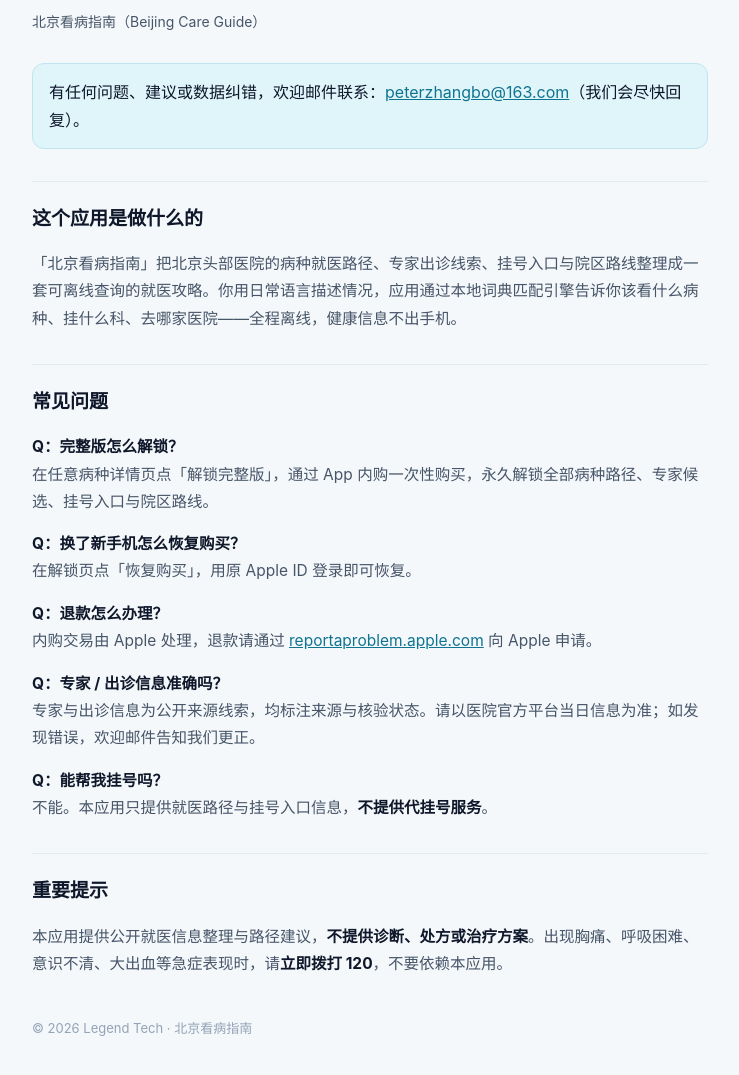
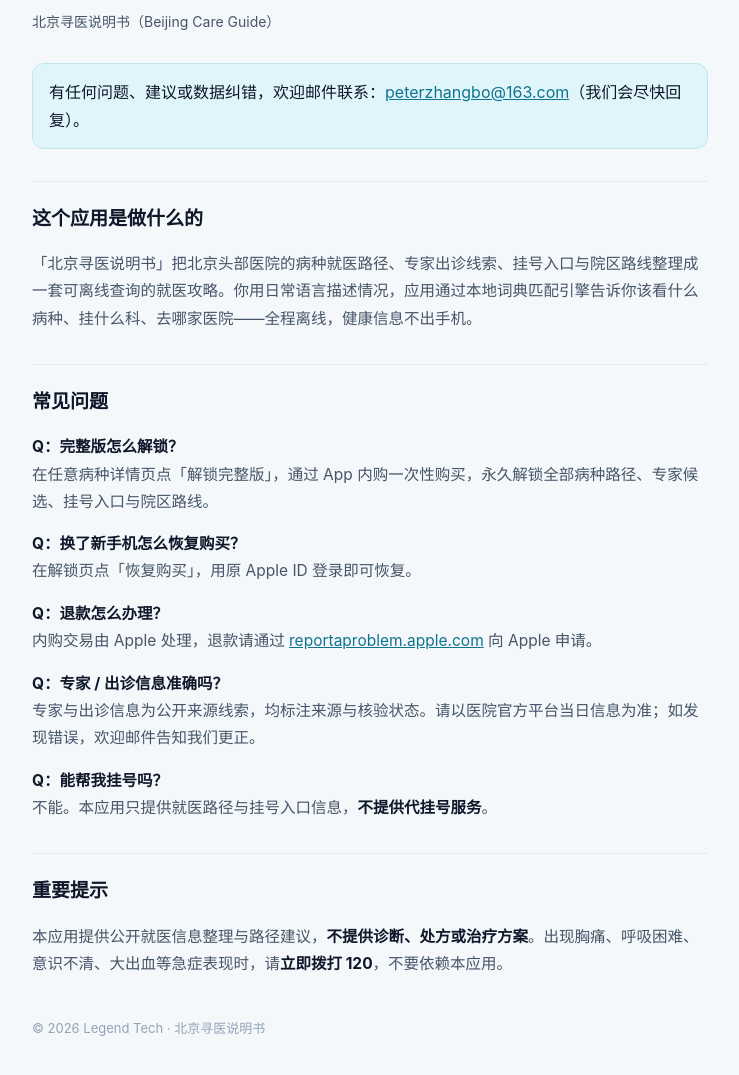
Before and after one commit to peterzhangbo/bjcareguide, a plain HTML site: page support.html in a window 1280 px wide. Shown: the part 83-1158 px from the top of the page, without its empty margins (270-1009 px from the left). Drawn offline with Linux system fonts and the light colour scheme.

Commit message:
统一应用名为北京寻医说明书

```diff
--- a/support.html
+++ b/support.html
@@ -3,7 +3,7 @@
 <head>
 <meta charset="UTF-8">
 <meta name="viewport" content="width=device-width, initial-scale=1">
-<title>技术支持 · 北京看病指南</title>
+<title>技术支持 · 北京寻医说明书</title>
 <style>
   :root { --ink:#0F172A; --ink2:#475569; --line:#E2EAEE; --primary:#0E7490; --bg:#F4F8FA; }
   * { box-sizing:border-box; }
@@ -25,14 +25,14 @@
 <body>
 <div class="wrap">
   <h1>技术支持</h1>
-  <div class="meta">北京看病指南（Beijing Care Guide）</div>
+  <div class="meta">北京寻医说明书（Beijing Care Guide）</div>
 
   <div class="box">
     有任何问题、建议或数据纠错，欢迎邮件联系：<a href="mailto:peterzhangbo@163.com">peterzhangbo@163.com</a>（我们会尽快回复）。
   </div>
 
   <h2>这个应用是做什么的</h2>
-  <p>「北京看病指南」把北京头部医院的病种就医路径、专家出诊线索、挂号入口与院区路线整理成一套可离线查询的就医攻略。你用日常语言描述情况，应用通过本地词典匹配引擎告诉你该看什么病种、挂什么科、去哪家医院——全程离线，健康信息不出手机。</p>
+  <p>「北京寻医说明书」把北京头部医院的病种就医路径、专家出诊线索、挂号入口与院区路线整理成一套可离线查询的就医攻略。你用日常语言描述情况，应用通过本地词典匹配引擎告诉你该看什么病种、挂什么科、去哪家医院——全程离线，健康信息不出手机。</p>
 
   <h2>常见问题</h2>
   <p><strong>Q：完整版怎么解锁？</strong><br>在任意病种详情页点「解锁完整版」，通过 App 内购一次性购买，永久解锁全部病种路径、专家候选、挂号入口与院区路线。</p>
@@ -44,7 +44,7 @@
   <h2>重要提示</h2>
   <p>本应用提供公开就医信息整理与路径建议，<strong>不提供诊断、处方或治疗方案</strong>。出现胸痛、呼吸困难、意识不清、大出血等急症表现时，请<strong>立即拨打 120</strong>，不要依赖本应用。</p>
 
-  <footer>© 2026 Legend Tech · 北京看病指南</footer>
+  <footer>© 2026 Legend Tech · 北京寻医说明书</footer>
 </div>
 </body>
 </html>
```
Also changed, not shown: index.html (+2 -2 lines), privacy.html (+3 -3 lines).
